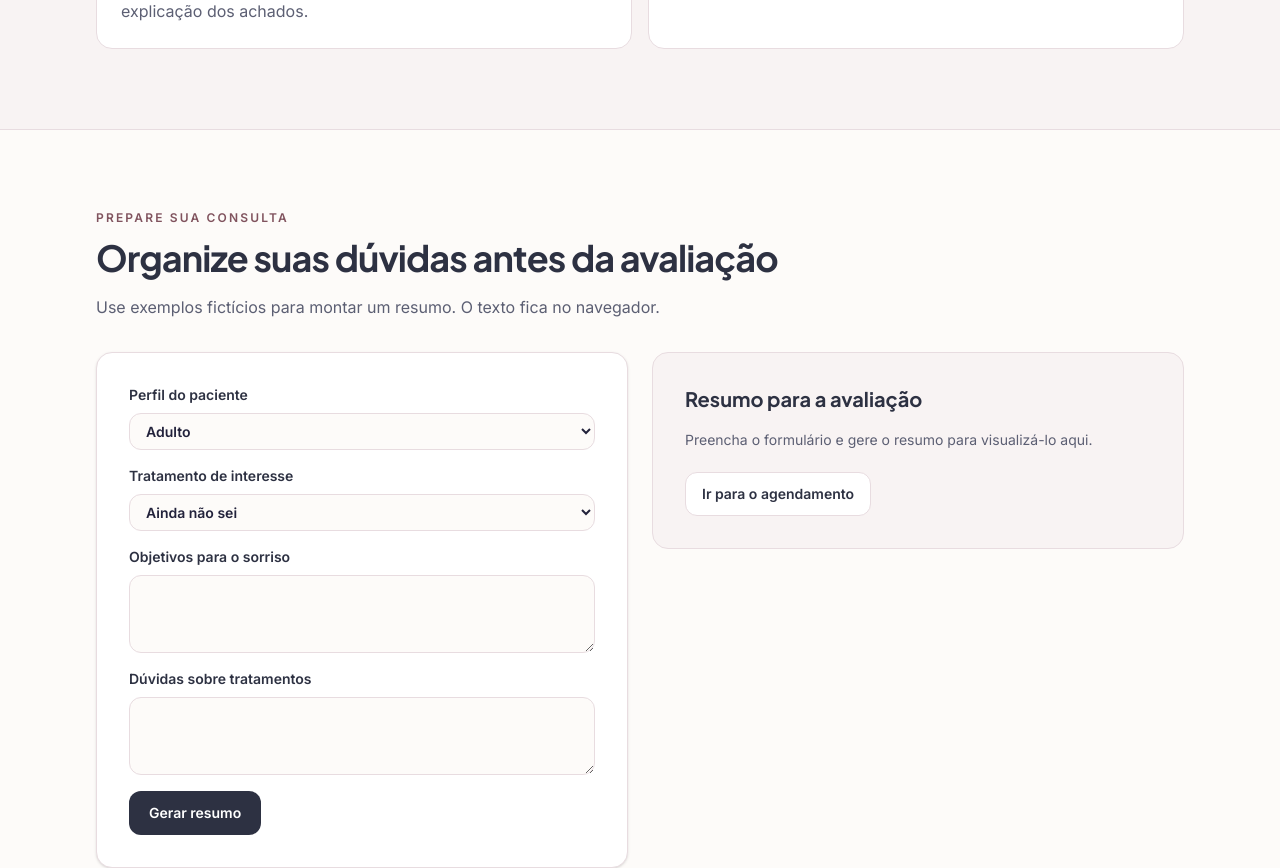
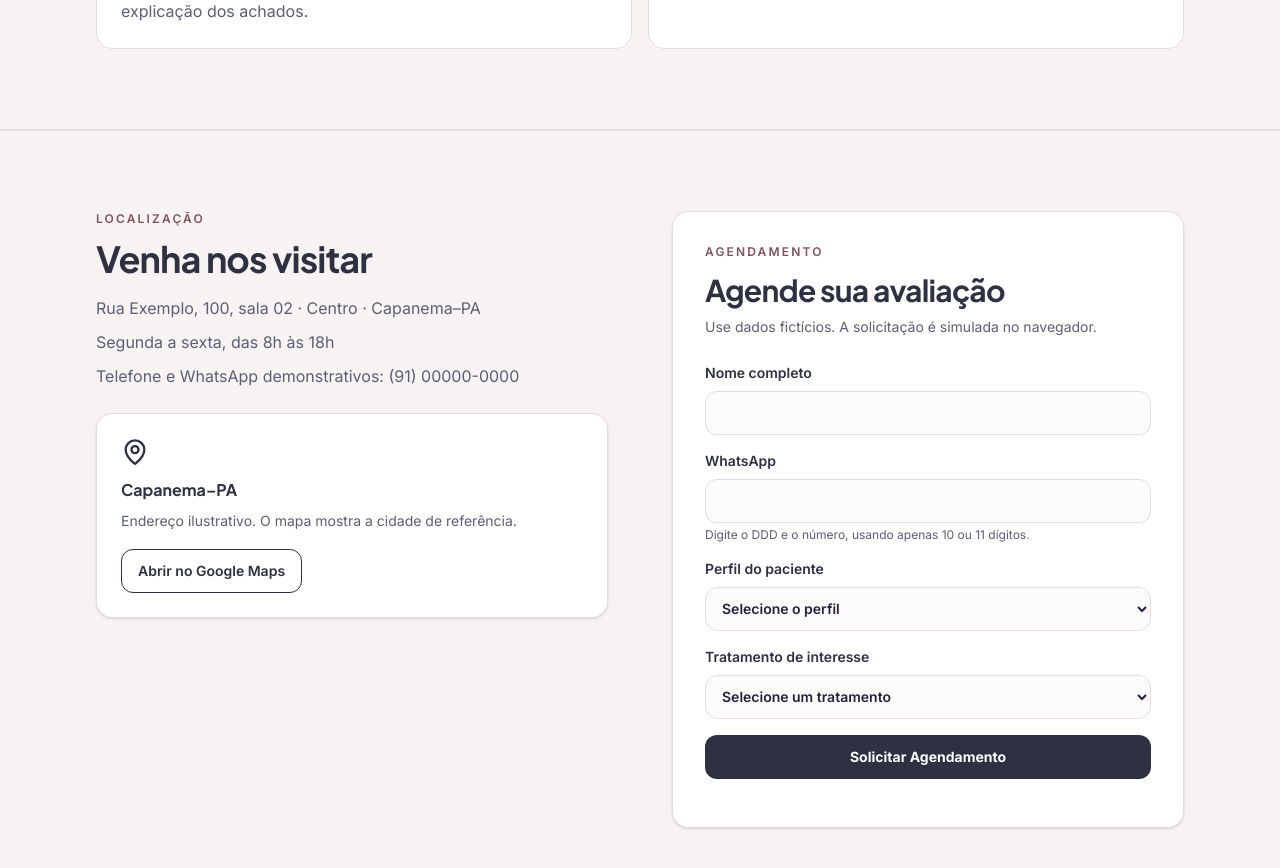
Before and after one commit to AlannCristian/nexucare-odontologia, a Next.js app: page / in a window 1280 px wide. Shown: the part 3080-3948 px from the top of the page. Built offline with nearby package versions, Linux system fonts and the light colour scheme.

Commit message:
fix: adia a seção de preparo da consulta

```diff
--- a/app/page.tsx
+++ b/app/page.tsx
@@ -5,7 +5,6 @@ import TreatmentsGrid from "./components/TreatmentsGrid";
 import WhyNexuCare from "./components/WhyNexuCare";
 import Footer from "./components/Footer";
 import LocationAndBooking from "./components/LocationAndBooking";
-import ConsultationPrep from "./components/ConsultationPrep";
 import JsonLd from "./components/JsonLd";
 
 export default function Home() {
@@ -19,7 +18,6 @@ export default function Home() {
         <AgeGroups />
         <TreatmentsGrid />
         <WhyNexuCare />
-        <ConsultationPrep />
         <LocationAndBooking />
       </main>
 
```
